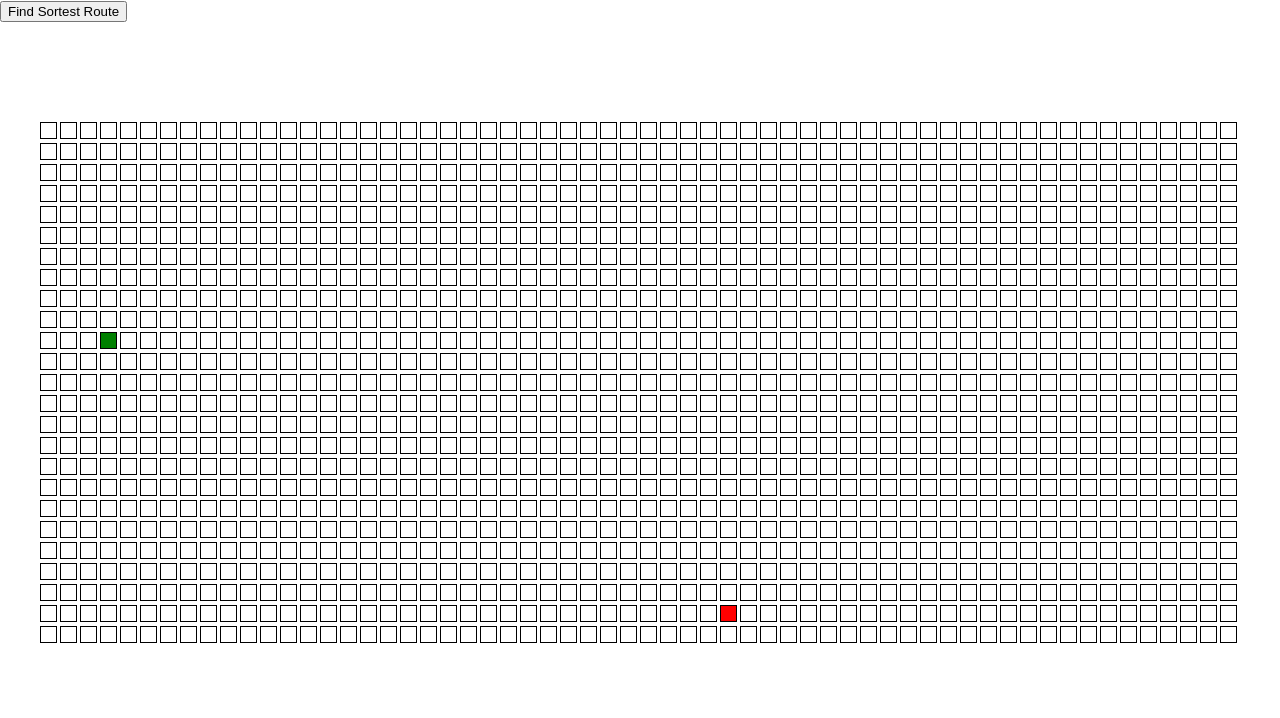
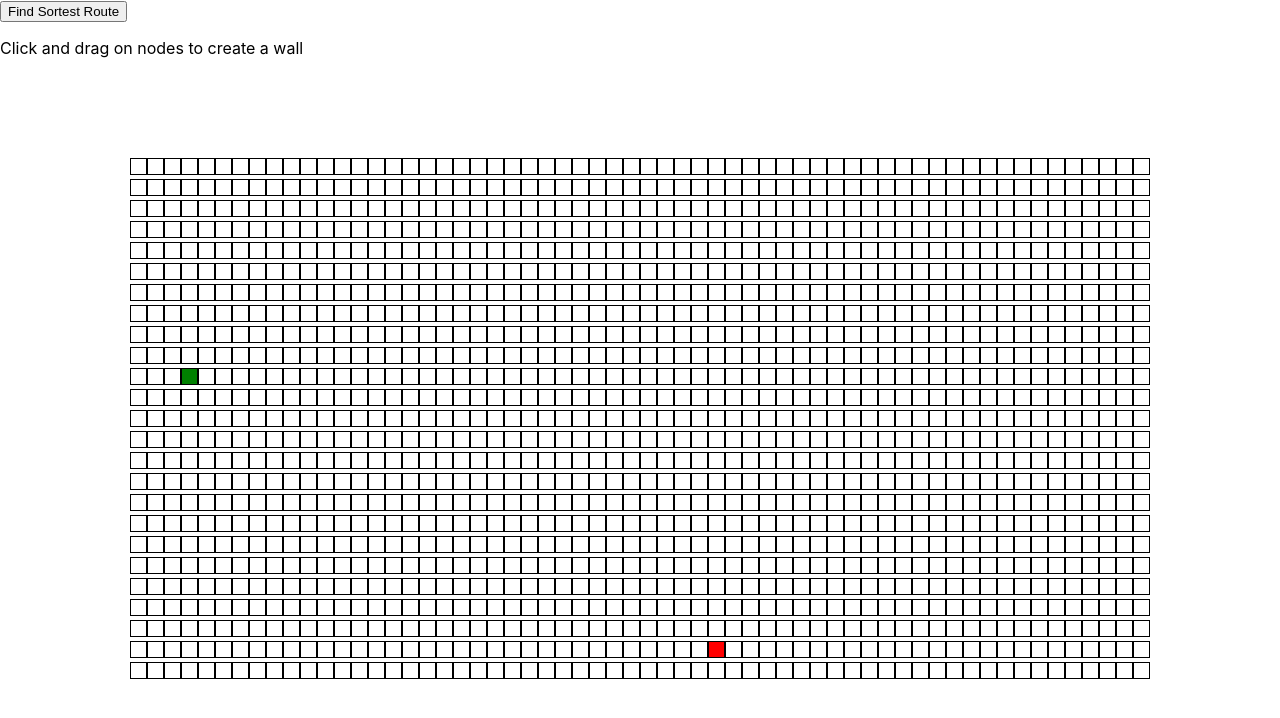
Before and after one commit to andiyuniar/Pathfinding-algoritm, a React (Create React App) app: page / in a window 1280 px wide. Shown: the top 718 px of the page. Built offline with nearby package versions, Linux system fonts and the light colour scheme.

Commit message:
Added wall functionality

```diff
--- a/src/App.js
+++ b/src/App.js
@@ -1,4 +1,3 @@
-import logo from './logo.svg';
 import './App.css';
 import Board from './visualizer/Board';
 
--- a/src/algorithm/dijkstraAlgoritm.js
+++ b/src/algorithm/dijkstraAlgoritm.js
@@ -20,9 +20,11 @@ export const dijkstra = (grid, startNode, finishNode) => {
         let neighborsNode = getNeighborNode(grid, currentNode);
         for(const neighbor of neighborsNode) {
             //only evaluate unvisited neighbor
-            if (neighbor.isVisited === false) {
-                neighbor.distance = currentNode.distance + 1;
-                neighbor.previousNode = currentNode;
+            if (neighbor.isWall === false) {
+                if (neighbor.isVisited === false) {
+                    neighbor.distance = currentNode.distance + 1;
+                    neighbor.previousNode = currentNode;
+                }
             }
         }
 
@@ -43,7 +45,7 @@ export const getShortestRoute = (finishNode) => {
     let currentNode = finishNode;
 
     while(currentNode !== null) {
-        currentNode.isRoute = true;
+        currentNode.isShortRoute = true;
         routes.unshift(currentNode);
         currentNode = currentNode.previousNode;
     }
--- a/src/visualizer/Board.js
+++ b/src/visualizer/Board.js
@@ -27,6 +27,7 @@ const createNodes = () => {
                 previousNode: null,
                 isVisited: false,
                 isShortRoute: false,
+                isWall: false,
             }
             currentRow.push(currentNode);
         }
@@ -37,6 +38,7 @@ const createNodes = () => {
 
 const Board = () => {
     const [nodes, setNodes] = useState(createNodes());
+    const [mousePressed, setMousePressed] = useState(false);
 
     const visualizeAlgoritm = () => {
         const cloneNode = [...nodes];
@@ -54,29 +56,62 @@ const Board = () => {
         }
         //visualize short route
         for(let node of routes) {
-            cloneNode[node.row][node.col].isRoute = node.isRoute;
+            cloneNode[node.row][node.col].isShortRoute = node.isShortRoute;
             setTimeout(() => {
-                document.getElementById(node.id).style['background-color'] = 'blue';
+                document.getElementById(node.id).style['background-color'] = '#05f5a5';
             }, 3000)
         }
         setNodes(cloneNode);
 
         //console.table(visitedNodes);
         console.log('Visualize end');
-}
+    }
+
+    /// update node into wall
+    const UpdateWall = (node) => {
+        const cloneNode = [...nodes];
+        const selectedNode = cloneNode[node.row][node.col];
+        const newNode = {
+            ...selectedNode,
+            isWall: !selectedNode.isWall
+        }
+        cloneNode[node.row][node.col] = newNode;
+        setNodes(cloneNode);
+    }
+
+    const mouseDownHandler = (node) => {
+        setMousePressed(true);
+        UpdateWall(node);
+    }
+
+    const mouseUpHandler = () => {
+        setMousePressed(false);
+    }
+
+    const mouseEnterHandler = (node) => {
+        if (!mousePressed) return;
+
+        UpdateWall(node);
+    }
 
     return(
         <React.Fragment>
             <button onClick={visualizeAlgoritm}>Find Sortest Route</button>
+            <p>Click and drag on nodes to create a wall</p>
             <div className='grid'>
                 {
                     nodes.map((rows, rowIdx) => {
                         return(
-                            <div key={rowIdx}>
+                            <div key={rowIdx} >
                                 {
                                     rows.map((col, colIdx) => {
                                         return (
-                                            <Node id={col.id} key={colIdx} isStart={col.isStart} isFinish={col.isFinish} isVisited={col.isVisited} isRoute={col.isRoute}></Node>
+                                            <Node id={col.id} key={colIdx} isStart={col.isStart}
+                                                isFinish={col.isFinish} isVisited={col.isVisited}
+                                                onMouseDown={() => mouseDownHandler(col)}
+                                                onMouseUp={mouseUpHandler} isWall={col.isWall}
+                                                onMouseEnter={() => mouseEnterHandler(col)}
+                                            ></Node>
                                         )
                                     })
                                 }
--- a/src/visualizer/Node.js
+++ b/src/visualizer/Node.js
@@ -3,13 +3,14 @@ import './node.css';
 
 
 const Node = (props) => {
-    const { isStart, isFinish, id } = props;
+    const { isStart, isFinish, id, onMouseDown, onMouseUp, onMouseEnter, isWall } = props;
     const otherClass = isStart ? 'startNode' : isFinish ? 'finishNode': '';
-    //const routeClass = isRoute ? 'routeNode' : ''
+    const wallClass = isWall ? 'wallNode' : '';
+    //const routeClass = isShortRoute ? 'routeNode' : ''
 
     return (
-        <div id={id} className={`nodeBox ${otherClass}` }>
-
+        <div id={id} className={`nodeBox ${otherClass} ${wallClass}`} onMouseDown={onMouseDown}
+            onMouseUp={onMouseUp} onMouseEnter={onMouseEnter}>
         </div>)
 }
 
--- a/src/visualizer/node.css
+++ b/src/visualizer/node.css
@@ -3,7 +3,8 @@
     height:15px;
     display:inline-block;
     border: 1px solid black;
-    margin-right: 3px;
+    padding: 0px;
+    margin: -3 0 0 0;
 }
 
 .startNode {
@@ -19,3 +20,6 @@
 .routeNode {
     background-color: blue;
 }
+.wallNode {
+    background-color: black;
+}
```
Also changed, not shown: src/visualizer/Board.css (line endings or trailing spaces), 1 other file (tests, documents, lock files or other folders).
